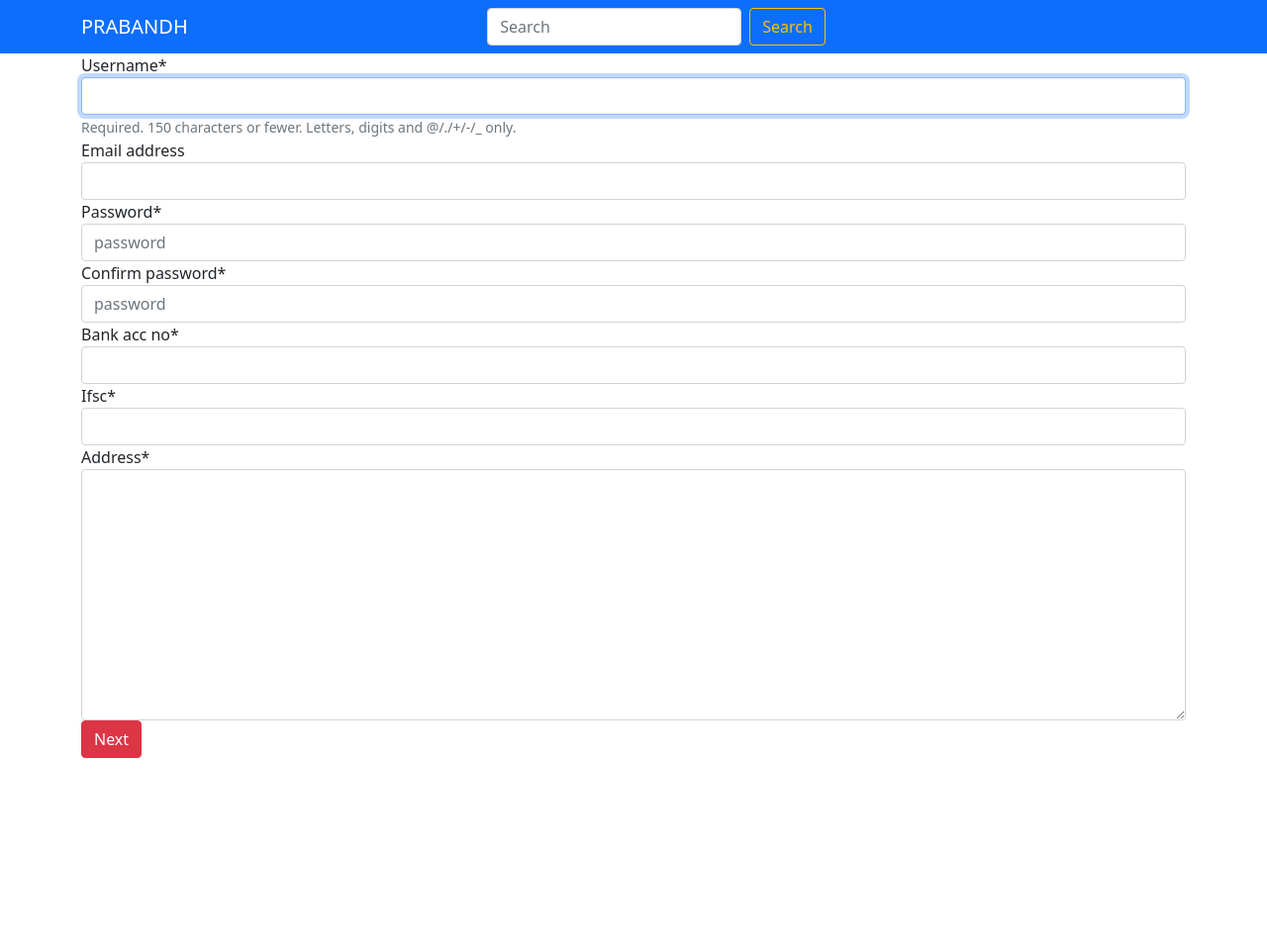
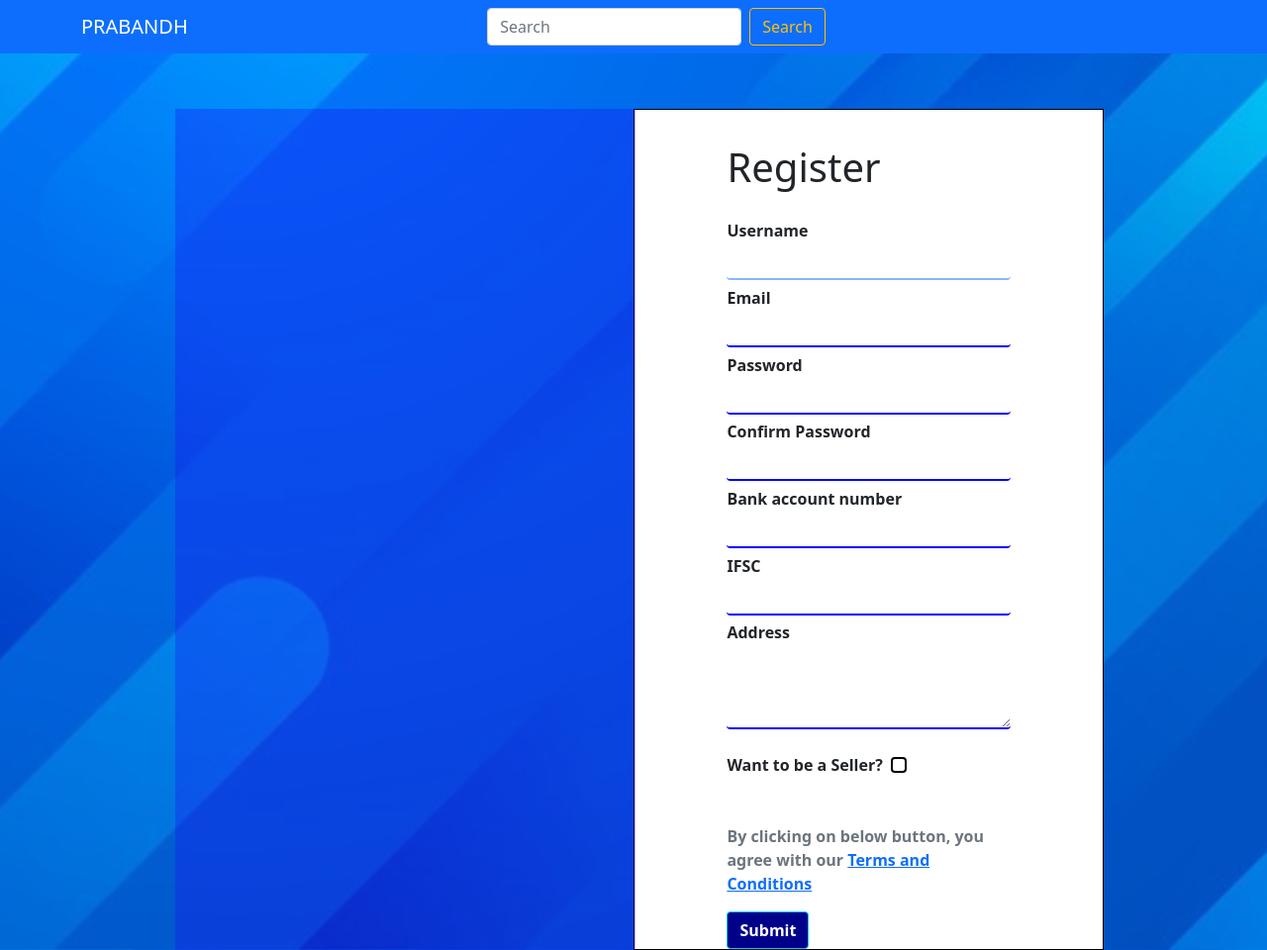
Before and after one commit to Rohit-Karalkar0612/Prabandh, a Django app: page /user/ in a window 1280 px wide. Shown: the whole page at 99% size. Before the commit the page ends 766 px from the top, so only its background shows below. Run offline with Django 3.2, Linux system fonts and the light colour scheme; some libraries are stand-ins or nearby versions.

Commit message:
Added logout and register design

```diff
--- a/Prabandh/settings.py
+++ b/Prabandh/settings.py
@@ -40,6 +40,7 @@
     'django.contrib.messages',
     'django.contrib.staticfiles',
     'crispy_forms',
+    'captcha'
 ]
 
 MIDDLEWARE = [
--- a/Prabandh/urls.py
+++ b/Prabandh/urls.py
@@ -22,6 +22,7 @@
     # path('user/',include('User.urls')),
     path('',include('Rent.urls')),
     path('user/',include('User.urls')),
+    path('captcha/', include('captcha.urls')),
 ]
 if settings.DEBUG:
     urlpatterns+=static(settings.MEDIA_URL, document_root=settings.MEDIA_ROOT)
--- a/User/forms.py
+++ b/User/forms.py
@@ -2,25 +2,30 @@
 from .models import Profile,Seller
 from django.contrib.auth.forms import UserCreationForm
 from django.contrib.auth.models import User
+from captcha.fields import CaptchaField
+
 
 class RegisterForm(forms.ModelForm):
+    captcha = CaptchaField()
     class Meta:
         model=Profile
-        fields=('bank_acc_no','ifsc','address')
+        fields=('bank_acc_no','ifsc','address','seller','captcha')
         widgets={
-            'bank_acc_no': forms.NumberInput(attrs={'class':'form-control'}),
-            'ifsc': forms.TextInput(attrs={'class':'form-control'}),
-            'address': forms.Textarea(attrs={'class':'form-control'}),
+            'bank_acc_no': forms.NumberInput(attrs={'class':'form-control textinput'}),
+            'ifsc': forms.TextInput(attrs={'class':'form-control textinput'}),
+            'address': forms.Textarea(attrs={'class':'form-control textinput textareaclass','rows':'3'}),
+            'seller':forms.CheckboxInput(attrs={'class':'form-check-input','onclick':'changeText()'}),
+            'captcha':forms.TextInput(attrs={'class':'form-control'})
         }
 
 class UserForm(UserCreationForm):
     password1 = forms.CharField(
         label="Password",
-        widget=forms.PasswordInput(attrs={'class':'form-control', 'type':'password', 'align':'center', 'placeholder':'password'}),
+        widget=forms.PasswordInput(attrs={'class':'form-control textinput', 'type':'password', 'align':'center',}),
     )
     password2 = forms.CharField(
         label="Confirm password",
-        widget=forms.PasswordInput(attrs={'class':'form-control', 'type':'password', 'align':'center', 'placeholder':'password'}),
+        widget=forms.PasswordInput(attrs={'class':'form-control textinput', 'type':'password', 'align':'center',}),
     )
 
     class Meta:
@@ -28,8 +33,8 @@
         # forms.EmailField(, required=False)
         fields=('username','email')
         widgets={
-            'username': forms.TextInput(attrs={'class':'form-control'}),
-            'email': forms.TextInput(attrs={'class':'form-control','type':'email'}),
+            'username': forms.TextInput(attrs={'class':'form-control textinput','onfocus':'move()','autocomplete':'off'}),
+            'email': forms.TextInput(attrs={'class':'form-control textinput','type':'email','onclick':'move()'}),
         }
 
 class SellerForm(forms.ModelForm):
--- a/User/models.py
+++ b/User/models.py
@@ -8,6 +8,8 @@
     bank_acc_no=models.CharField(max_length=16,validators=[MinLengthValidator(16)])
     ifsc=models.CharField(max_length=11,validators=[MinLengthValidator(11)])
     address=models.TextField()
+    seller=models.BooleanField(default=False)
+
 
     def __str__(self):
         return self.user.username
--- /dev/null
+++ b/User/static/User/css/register.css
@@ -0,0 +1,117 @@
+@media screen and (min-width: 1000px) {
+  .container-left {
+    float: right;
+  }
+}
+
+.top {
+  margin-top: 5%;
+}
+
+.top-left {
+  margin-top: 5%;
+}
+.left {
+  border: 1px solid black;
+  background-color: white;
+}
+.register-heading {
+  margin-top: 12%;
+}
+#div_id_username {
+  font-weight: bold;
+}
+
+.textinput {
+  border-top: none;
+  border-left: none;
+  border-right: none;
+  border-bottom: 2px blue solid;
+  box-shadow: none !important;
+  font-weight: bold;
+}
+.textinput:focus {
+  outline: none !important;
+  box-shadow: 0 0 0 0 rgba(0, 0, 0, 0) !important;
+}
+.down {
+  font-weight: bold;
+  margin-top: 2%;
+  /* bottom: 11px; */
+  /* transform: translateY(30px); */
+}
+input:-webkit-autofill,
+input:-webkit-autofill:hover,
+input:-webkit-autofill:focus,
+input:-webkit-autofill:active {
+  transition: background-color 5000s ease-in-out 0s;
+}
+h3 {
+  font-size: 40px;
+}
+.below-right {
+  background-position: center;
+  background-size: cover;
+  transition: ease-in 0.5s;
+  z-index: -2;
+  /* width: 100%; */
+  height: 100%;
+  position: absolute;
+}
+.cover-right {
+  background-color: rgba(31, 7, 247, 0.3);
+  position: relative;
+  /* left: 10px; */
+  z-index: 200;
+  width: 103%;
+  height: 100%;
+}
+.super {
+  position: relative;
+}
+
+body {
+  background-image: url("../images/bg.jpg");
+  background-position: center;
+  background-size: cover;
+}
+.textareaclass::-webkit-scrollbar {
+  display: none;
+}
+.btn-info {
+  color: white;
+  background-color: darkblue;
+  font-weight: bold;
+}
+.hello {
+  height: 100%;
+  position: relative;
+}
+.center-me {
+  position: absolute;
+  top: 25%;
+  color: white;
+  font-size: 40px;
+  transition: 0.5s ease-in;
+  text-align: center;
+}
+
+#id_captcha_1 {
+  border-top: none;
+  border-left: none;
+  border-right: none;
+  border-bottom: 2px blue solid;
+  box-shadow: none !important;
+  outline: none;
+  font-weight: 500;
+}
+
+.form-check-input {
+  border: 2px solid black;
+}
+
+@media screen and (max-width: 800px) {
+  .hello {
+    display: none;
+  }
+}
--- /dev/null
+++ b/User/static/User/js/register.js
@@ -0,0 +1,35 @@
+var images=[
+    '../static/User/images/1.jpg',
+    '../static/User/images/2.jpg',
+    '../static/User/images/3.jpg'
+];
+var text=[
+    'Want to become a Seller?',
+    'Register and Get your Business going',
+    'Best in Class Support 24x7'
+]
+var i=0;
+var e=document.querySelector(".below-right");
+var e1=document.querySelector(".cover-right");
+setInterval(function(){
+    e.style.backgroundImage= "url(" + images[i] + ")";
+    e1.innerHTML="<div class='container hello'>\
+    <h2 class='center-me'>"+text[i]+"</h2>\
+    </div>"
+    ;
+    i++;
+    if(i==images.length){
+        i=0;
+    }
+},2000);
+
+function changeText(){
+    var e=document.querySelector(".btn-info");
+    var w=document.querySelector(".form-check-input");
+    if(w.checked){
+        e.innerText='Next';
+    }
+    else{
+        e.innerText='Submit';
+    }
+}
--- a/User/templates/User/basic.html
+++ b/User/templates/User/basic.html
@@ -38,5 +38,8 @@
         <script src="https://cdn.jsdelivr.net/npm/bootstrap@5.1.0/dist/js/bootstrap.bundle.min.js"
         integrity="sha384-U1DAWAznBHeqEIlVSCgzq+c9gqGAJn5c/t99JyeKa9xxaYpSvHU5awsuZVVFIhvj"
         crossorigin="anonymous"></script>
+
+        {% block js %}
+        {% endblock js %}
     </body>
 </html>
--- /dev/null
+++ b/User/templates/User/logout.html
@@ -0,0 +1,6 @@
+{% extends 'User/basic.html' %}
+{% block content %}
+<h1>
+    Nikal jaa ab Bye
+</h1>
+{% endblock content %}
--- a/User/templates/User/register.html
+++ b/User/templates/User/register.html
@@ -1,62 +1,91 @@
 {% extends 'User/basic.html' %}
+{% load static %}
 {% load crispy_forms_tags %}
+{% block css %}
+<link rel="stylesheet" href="{% static 'User/css/register.css' %}?{% now "U" %}">
+{% endblock css %}
 {% block content %}
 <div class="container">
+    <div class="row top no-gutters justify-content-center">
+        <div class="col-lg-5 col-sm-12 super">
+            <div class="col-lg-12 below-right no-gutters">
+            </div>
+            <div class="col-lg-12 cover-right no-gutters">
+
+            </div>
+        </div>
+        <div class="col-lg-5 left">
+            <div class="container-left container col-lg-12 col-sm-12">
+                <div class="container col-lg-10">
+                    <div class="row register-heading">
+                        <h3>Register</h3>
+                    </div>
+                    <div class="row top-left side-row ">
                         <form method="POST">
                                 {% csrf_token %}
-        {{ user|crispy }}
-        {{ register|crispy }}
-
-        <!-- {% if user.errors %}
-            {% for field in user %}
-                {% for error in field.errors %}
-                    <div class="alert alert-danger">
-                        <strong>{{ error|escape }}</strong>
+                                <!-- {{ user|crispy }}
+                                {{ register|crispy }} -->
+                                <!-- {{ user.username.label }} -->
+                                <div class="form-group">
+                                <div class="fieldWrapper">
+                                    <label for="{{ user.username.id_for_label }}" class="down">Username</label>
+                                    {{ user.username }}
                                 </div>
-                {% endfor %}
-            {% endfor %}
-        {% endif %}
-        {% if register.errors %}
-            {% for field in register %}
-                {% for error in field.errors %}
-                    <div class="alert alert-danger">
-                        <strong>{{ error|escape }}</strong>
+                                {{ user.username.errors }}
+                                <div class="fieldWrapper">
+                                    <label for="{{ user.email.id_for_label }}" class="down">Email</label>
+                                    {{ user.email }}
                                 </div>
-                {% endfor %}
-            {% endfor %}
-        {% endif %} -->
-
-        <button class="btn btn-danger" type="submit">Next</button>
+                                {{ user.email.errors }}
+                                <div class="fieldWrapper">
+                                    <label for="{{ user.password1.id_for_label }}" class="down">Password</label>
+                                    {{ user.password1 }}
+                                </div>
+                                {{ user.password1.errors }}
+                                <div class="fieldWrapper">
+                                    <label for="{{ user.password2.id_for_label }}"class="down">Confirm Password</label>
+                                    {{ user.password2 }}
+                                </div>
+                                {{ user.password2.errors }}
+                                <div class="fieldWrapper">
+                                    <label for="{{ register.bank_acc_no.id_for_label }}"class="down">Bank account number</label>
+                                    {{ register.bank_acc_no }}
+                                </div>
+                                {{ register.bank_acc_no.errors }}
+                                <div class="fieldWrapper">
+                                    <label for="{{ register.ifsc.id_for_label }}"class="down">IFSC</label>
+                                    {{ register.ifsc }}
+                                </div>
+                                {{ register.ifsc.errors }}
+                                <div class="fieldWrapper">
+                                    <label for="{{ register.address.id_for_label }}"class="down">Address</label>
+                                    {{ register.address }}
+                                </div>
+                                {{ register.address.errors }}
+                                <div class="fieldWrapper">
+                                    <br>
+                                    <label for="{{ register.seller.id_for_label }}" style="font-weight: bold;">Want to be a Seller?</label>&nbsp
+                                    {{ register.seller }}
+                                </div>
+                                <div class="fieldWrapper">
+                                    <br>
+                                    <!-- <label for="{{ register.seller.id_for_label }}" style="font-weight: bold;">Want to be a Seller?</label>&nbsp -->
+                                    {{ register.captcha }}
+                                </div>
+                                <br>
+                                <div class="fieldWrapper">
+                                    <p class="text-muted" style="font-weight: bold;">By clicking on below button, you agree with our <a href='#'>Terms and Conditions</a></p>
+                                </div>
+                                <button class="btn btn-info" type="submit">Submit</button>
+                                </div>
                         </form>
                     </div>
-<!-- <form method="POST">
-    {% csrf_token %}
-    <div class="container">
-        <div class="form-group">
-                <label for="username">username</label>
-                <input type="text" id="username" class="form-control" name="jsj"></input>
                 </div>
-        <div class="form-group">
-            <label for="email">email</label>
-            <input type="email" id="email" class="form-control"></input>
             </div>
-        <div class="form-group">
-            <label for="password">password</label>
-            <input type="password" id="password" class="form-control"></input>
         </div>
-        <div class="form-group">
-            <label for="bank_account_no">Bank_account_no</label>
-            <input type="number" id="bank_account_no" class="form-control"></input>
     </div>
-        <div class="form-group">
-            <label for="ifsc_code">IFSC_code</label>
-            <input type="text" id="ifsc_code" class="form-control"></input>
 </div>
-        <div class="form-group">
-            <label for="address">Address</label>
-            <textarea type="text" id="address" class="form-control"></textarea>
-        </div>
-        <button class="btn btn-danger" type="submit">Next</button>
-    </div>
-</form> -->
 {% endblock %}
+{% block js %}
+<script src="{% static 'User/js/register.js' %}?{% now "U" %}"></script>
+{% endblock js %}
--- a/User/urls.py
+++ b/User/urls.py
@@ -7,5 +7,6 @@
 urlpatterns = [
     path('',user_views.Register,name="register"),
     path('seller/',user_views.SellerView,name="seller"),
-    path('login/',auth_views.LoginView.as_view(template_name='User\login.html'),name='login')
+    path('login/',auth_views.LoginView.as_view(template_name='User\login.html'),name='login'),
+    path('logout/',auth_views.LogoutView.as_view(template_name='User\logout.html'),name='logout'),
 ]
--- a/User/views.py
+++ b/User/views.py
@@ -13,15 +13,21 @@
         if form.is_valid() and rform.is_valid():
             user=form.save()
             pro=rform.save(commit=False)
+            isSeller=rform.cleaned_data['seller']
+            print(isSeller)
             pro.user=user
             request.session['user']=user.username
             pro.save()
-            return redirect('seller')
+            if isSeller:
+                return redirect('seller')
+            else:
+                return redirect('home')
         else:
-            print("jajjaja")
+            print(form.errors)
             return render(request,'User/register.html',{'user':form,'register':rform})
 
     else:
+        # print(form.errors)
         form=UserForm()
     return render(request,'User/register.html',{'user':UserForm,'register':RegisterForm})
 
```
Also changed, not shown: User/migrations/0004_profile_seller.py (added), User/static/User/images/1.jpg (added), User/static/User/images/2.jpg (added), User/static/User/images/basic.txt (deleted), User/static/User/images/bg.jpg (added), db.sqlite3, 1 other file. Lines whose indentation alone changed are shown as unchanged.
